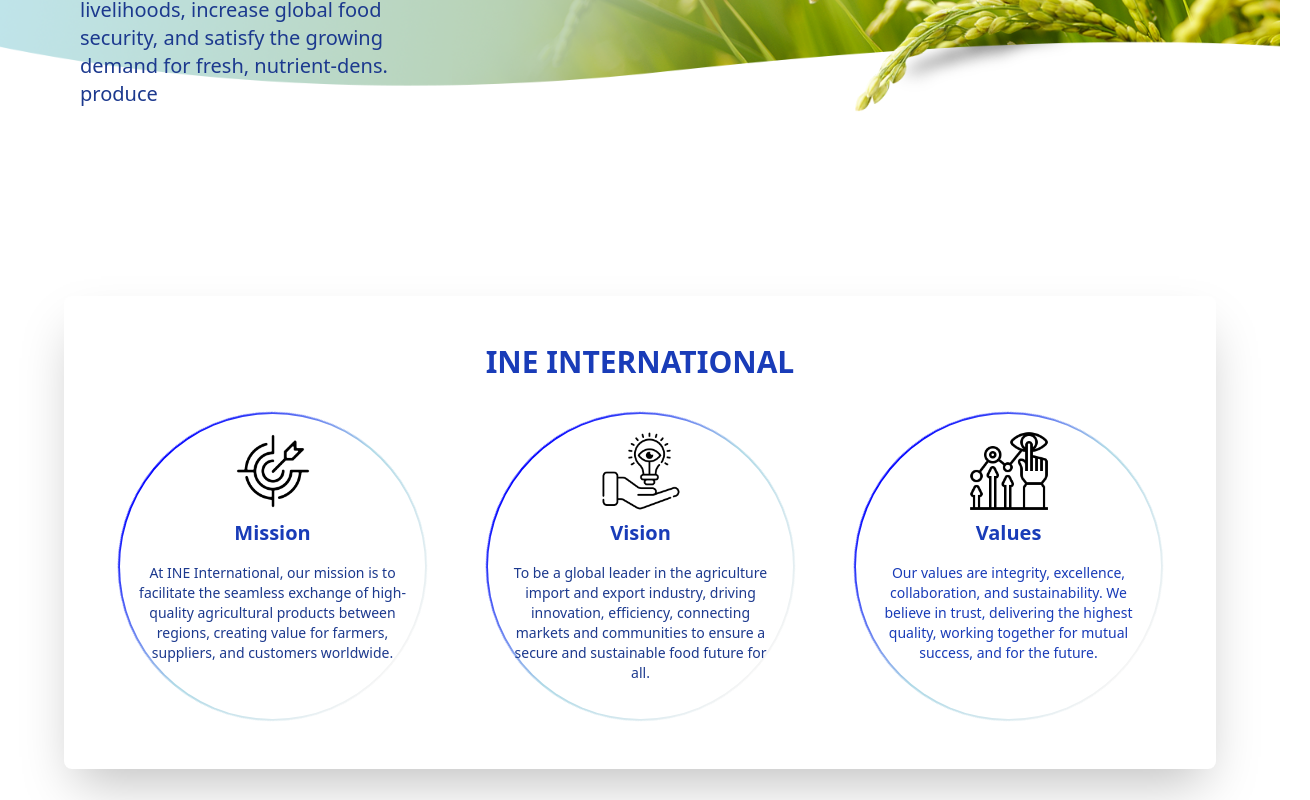
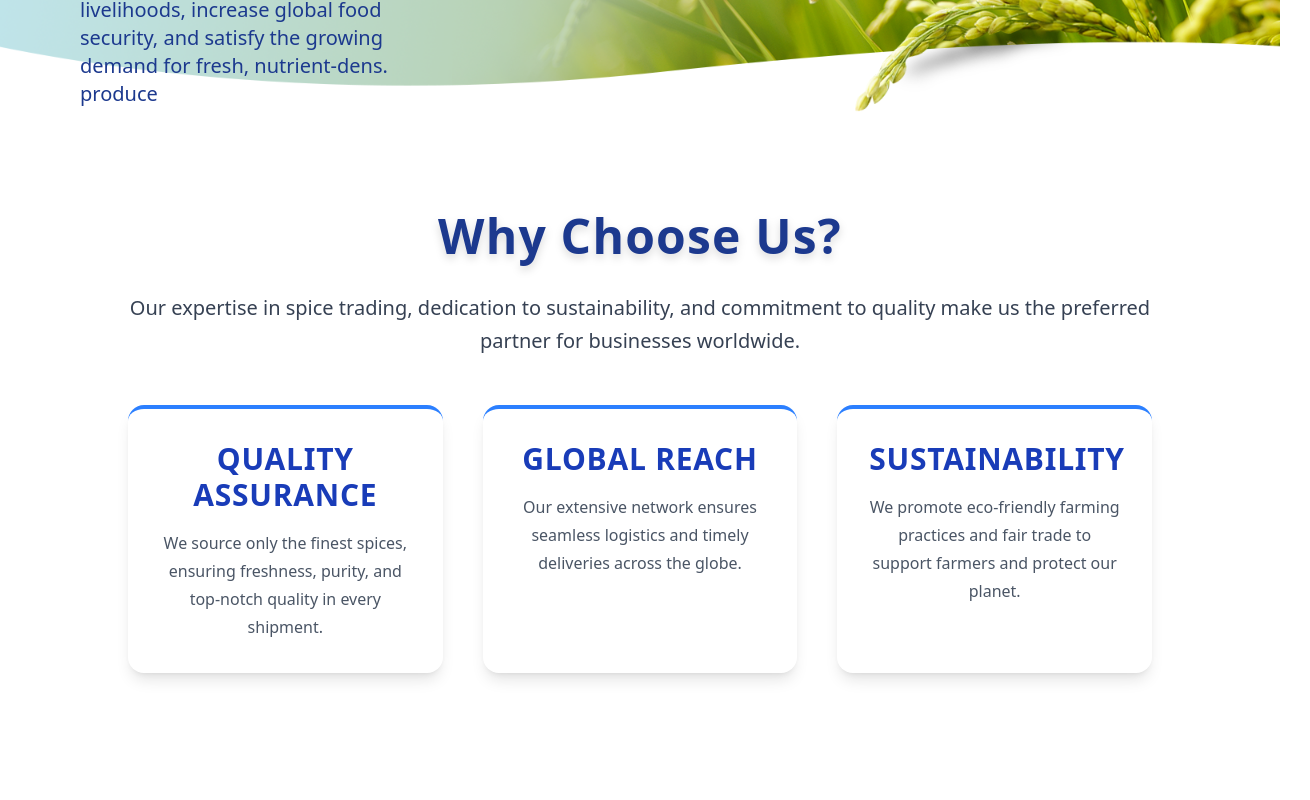
Before and after one commit to ineinfo/ine-logistics, a Next.js app: page /aboutus in a window 1280 px wide. Shown: the part 780-1580 px from the top of the page, 1310 px wide, since content can reach past the window. Built offline with nearby package versions, Linux system fonts and the light colour scheme.

Commit message:
about us done

```diff
--- a/src/components/About.jsx
+++ b/src/components/About.jsx
@@ -38,7 +38,12 @@
           <img
             src="/imgs/spoon1.png"
             alt="New Image"
-            className="absolute top-[-80] left-10 w-1/2 h-1/ object-cover z-10"
+            className="absolute top-[-100] left-10 w-1/2 h-1/ object-cover z-10"
+          />
+          <img
+            src="/imgs/products1.png"
+            alt="New Image"
+            className="absolute bottom-[-80] left-100 w-1/5 object-cover z-10"
           />
           <div className="absolute top-10 left-10 p-10 text-blue-900 z-20 max-w-md">
             <p className="text-2xl font-bold mb-2">
@@ -54,6 +59,48 @@
           </div>
         </div>
       </div>
+      {/* Why Choose Us Section */}
+      <section className="pt-20 px-6">
+        <div className="max-w-screen-lg mx-auto text-center">
+          <h2 className="text-5xl font-extrabold text-blue-900 mb-8 tracking-wide drop-shadow-lg">
+            Why Choose Us?
+          </h2>
+          <p className="text-xl text-gray-700 mb-12 leading-relaxed">
+            Our expertise in spice trading, dedication to sustainability, and
+            commitment to quality make us the preferred partner for businesses
+            worldwide.
+          </p>
+          <div className="grid md:grid-cols-3 gap-10">
+            <div className="p-8 rounded-2xl shadow-lg hover:shadow-2xl transition duration-300 border-t-4 border-blue-500">
+              <h3 className="text-3xl font-semibold mb-4 text-blue-800 uppercase tracking-wide">
+                Quality Assurance
+              </h3>
+              <p className="text-gray-600 leading-7">
+                We source only the finest spices, ensuring freshness, purity,
+                and top-notch quality in every shipment.
+              </p>
+            </div>
+            <div className="p-8 rounded-2xl shadow-lg hover:shadow-2xl transition duration-300 border-t-4 border-blue-500">
+              <h3 className="text-3xl font-semibold mb-4 text-blue-800 uppercase tracking-wide">
+                Global Reach
+              </h3>
+              <p className="text-gray-600 leading-7">
+                Our extensive network ensures seamless logistics and timely
+                deliveries across the globe.
+              </p>
+            </div>
+            <div className="p-8 rounded-2xl shadow-lg hover:shadow-2xl transition duration-300 border-t-4 border-blue-500">
+              <h3 className="text-3xl font-semibold mb-4 text-blue-800 uppercase tracking-wide">
+                Sustainability
+              </h3>
+              <p className="text-gray-600 leading-7">
+                We promote eco-friendly farming practices and fair trade to
+                support farmers and protect our planet.
+              </p>
+            </div>
+          </div>
+        </div>
+      </section>
 
       <Vision />
     </>
```
